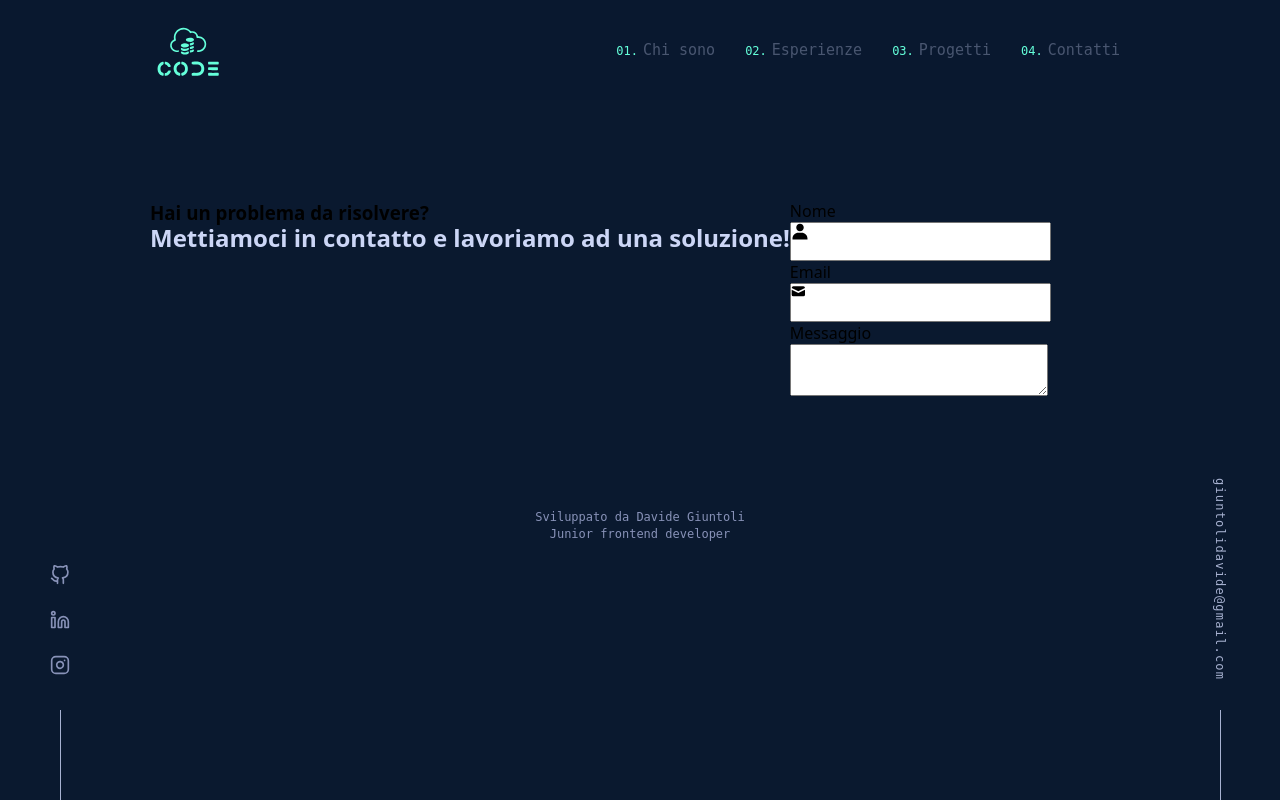
After one commit to B1akeIT/portfolio, a PHP site: page /Contatti.html in a window 1280 px wide. The commit adds this page. Run offline with PHP 8.4, Linux system fonts and the light colour scheme; some web fonts are replaced.

Commit message:
Inizio construzione pagina contatti

```diff
--- /dev/null
+++ b/Contatti.html
@@ -0,0 +1,202 @@
+<!DOCTYPE html>
+<html lang="en">
+<head>
+    <meta charset="UTF-8">
+    <meta http-equiv="X-UA-Compatible" content="IE=edge">
+    <meta name="viewport" content="width=device-width, initial-scale=1.0">
+
+    <meta name="description"
+          content="Davide Giuntoli è uno sviluppatore frontend focalizzato nei framework JavaScript, in special modo Angular, per creare esperienze digitali ottimali.">
+
+    <link href="https://fonts.googleapis.com/css?family=Poppins" rel="stylesheet">
+    <link href="https://fonts.cdnfonts.com/css/calibre" rel="stylesheet">
+    <link href="https://fonts.cdnfonts.com/css/sf-mono" rel="stylesheet">
+    <link href="stile.css" type="text/css" rel="stylesheet"/>
+    <title> Progetti - Davide Giuntoli </title>
+
+    <link rel="icon" href="img/logocode_small.svg">
+</head>
+<body>
+
+
+<div class="background">
+
+    <!-- Header con logo e pulsanti per la navigazione -->
+    <header>
+        <nav>
+            <div class="header-logo">
+                <a href="Home_page.html">
+                    <img
+                            src="img/logocode.svg" alt="Davide Giuntoli"
+                            title="Davide Giuntoli"
+                    />
+                </a>
+            </div>
+            <ul class="button-list">
+                <li class="button-chi-sono">
+                    <a href="Home_page.html#introduzione">Chi sono</a>
+                </li>
+                <li class="button-esperienze">
+                    <a href="Home_page.html#esperienze-lavorative">Esperienze</a>
+                </li>
+                <li class="button-progetti">
+                    <a href="sezione_progetti.html">Progetti</a>
+                </li>
+                <li class="button-contatti">
+                    <a href="Contatti.html">Contatti</a>
+                </li>
+            </ul>
+        </nav>
+    </header>
+
+    <aside id="social">
+        <ul class="lista-social">
+            <li>
+                <a>
+                    <svg xmlns="http://www.w3.org/2000/svg" role="img" viewBox="0 0 24 24"
+                         fill="none" stroke="currentColor" stroke-width="2"
+                         stroke-linecap="round"
+                         stroke-linejoin="round">
+                        <title>GitHub</title>
+                        <path d="M9 19c-5 1.5-5-2.5-7-3m14 6v-3.87a3.37 3.37 0 0 0-.94-2.61c3.14-.35 6.44-1.54 6.44-7A5.44 5.44 0 0 0 20 4.77 5.07 5.07 0 0 0 19.91 1S18.73.65 16 2.48a13.38 13.38 0 0 0-7 0C6.27.65 5.09 1 5.09 1A5.07 5.07 0 0 0 5 4.77a5.44 5.44 0 0 0-1.5 3.78c0 5.42 3.3 6.61 6.44 7A3.37 3.37 0 0 0 9 18.13V22"></path>
+                    </svg>
+                </a>
+            </li>
+            <li>
+                <a>
+                    <svg xmlns="http://www.w3.org/2000/svg" role="img" viewBox="0 0 24 24" fill="none"
+                         stroke="currentColor" stroke-width="2" stroke-linecap="round" stroke-linejoin="round"
+                         class="feather feather-linkedin">
+                        <title>LinkedIn</title>
+                        <path d="M16 8a6 6 0 0 1 6 6v7h-4v-7a2 2 0 0 0-2-2 2 2 0 0 0-2 2v7h-4v-7a6 6 0 0 1 6-6z"></path>
+                        <rect x="2" y="9" width="4" height="12"></rect>
+                        <circle cx="4" cy="4" r="2"></circle>
+                    </svg>
+                </a>
+            </li>
+            <li style="margin-bottom: 20px;">
+                <a>
+                    <svg xmlns="http://www.w3.org/2000/svg" role="img" viewBox="0 0 24 24" fill="none"
+                         stroke="currentColor" stroke-width="2" stroke-linecap="round" stroke-linejoin="round"
+                         class="feather feather-instagram">
+                        <title>Instagram</title>
+                        <rect x="2" y="2" width="20" height="20" rx="5" ry="5"></rect>
+                        <path d="M16 11.37A4 4 0 1 1 12.63 8 4 4 0 0 1 16 11.37z"></path>
+                        <line x1="17.5" y1="6.5" x2="17.51" y2="6.5"></line>
+                    </svg>
+                </a>
+            </li>
+        </ul>
+    </aside>
+
+    <aside id="email">
+        <div>
+            <a>giuntolidavide@gmail.com</a>
+        </div>
+    </aside>
+
+    <!-- Contenuto principale -->
+    <main class="page-wrapper pagina-contatti">
+
+        <!-- Sezione progetti -->
+        <article id="contatti">
+
+            <section>
+
+                <div class="container-testo">
+                    <h1>Hai un problema da risolvere?</h1>
+                    <h2 class="sottotitolo">Mettiamoci in contatto e lavoriamo ad una soluzione!</h2>
+                    <p></p>
+                </div>
+
+                <div class="container-form">
+                    <form>
+                        <div class="form-nome">
+                            <label for="nome">Nome</label>
+                            <div class="input-container" style="position: relative">
+                                <div class="icona-nome" style="position: absolute;">
+                                    <svg xmlns="http://www.w3.org/2000/svg" style="width: 1.25rem; height: 1.25rem;"
+                                         viewBox="0 0 24 24" fill="currentColor">
+                                        <path d="M7.5 6.5C7.5 8.981 9.519 11 12 11s4.5-2.019 4.5-4.5S14.481 2 12 2 7.5 4.019 7.5 6.5zM20 21h1v-1c0-3.859-3.141-7-7-7h-4c-3.86 0-7 3.141-7 7v1h17z"></path>
+                                    </svg>
+                                </div>
+                                <input id="nome" style="padding: 0.625rem 2.5rem;" type="text"/>
+                            </div>
+                        </div>
+                        <div class="form-mail">
+                            <label for="mail">Email</label>
+                            <div class="input-container" style="position: relative">
+                                <div class="icona-mail" style="position: absolute;">
+                                    <svg xmlns="http://www.w3.org/2000/svg" style="width: 1.25rem; height: 1.25rem;"
+                                         viewBox="0 0 24 24" fill="currentColor">
+                                        <path d="M2.003 5.884L10 9.882l7.997-3.998A2 2 0 0016 4H4a2 2 0 00-1.997 1.884z"></path>
+                                        <path d="M18 8.118l-8 4-8-4V14a2 2 0 002 2h12a2 2 0 002-2V8.118z"></path>
+                                    </svg>
+                                </div>
+                                <input id="mail" style="padding: 0.625rem 2.5rem;" type="text"/>
+                            </div>
+                        </div>
+                        <div class="form-messaggio">
+                            <label for="messaggio">Messaggio</label>
+                            <div class="input-container">
+                                <textarea id="messaggio" style="padding: 0.625rem 2.5rem;"></textarea>
+                            </div>
+                        </div>
+                    </form>
+                </div>
+
+            </section>
+        </article>
+
+    </main>
+
+    <footer>
+        <div class="footer-social">
+            <ul class="lista-social">
+                <li>
+                    <a>
+                        <svg xmlns="http://www.w3.org/2000/svg" role="img" viewBox="0 0 24 24"
+                             fill="none" stroke="currentColor" stroke-width="2"
+                             stroke-linecap="round"
+                             stroke-linejoin="round" class="feather feather-github">
+                            <title>GitHub</title>
+                            <path d="M9 19c-5 1.5-5-2.5-7-3m14 6v-3.87a3.37 3.37 0 0 0-.94-2.61c3.14-.35 6.44-1.54 6.44-7A5.44 5.44 0 0 0 20 4.77 5.07 5.07 0 0 0 19.91 1S18.73.65 16 2.48a13.38 13.38 0 0 0-7 0C6.27.65 5.09 1 5.09 1A5.07 5.07 0 0 0 5 4.77a5.44 5.44 0 0 0-1.5 3.78c0 5.42 3.3 6.61 6.44 7A3.37 3.37 0 0 0 9 18.13V22"></path>
+                        </svg>
+                    </a>
+                </li>
+                <li>
+                    <a>
+                        <svg xmlns="http://www.w3.org/2000/svg" role="img" viewBox="0 0 24 24" fill="none"
+                             stroke="currentColor" stroke-width="2" stroke-linecap="round" stroke-linejoin="round"
+                             class="feather feather-linkedin">
+                            <title>LinkedIn</title>
+                            <path d="M16 8a6 6 0 0 1 6 6v7h-4v-7a2 2 0 0 0-2-2 2 2 0 0 0-2 2v7h-4v-7a6 6 0 0 1 6-6z"></path>
+                            <rect x="2" y="9" width="4" height="12"></rect>
+                            <circle cx="4" cy="4" r="2"></circle>
+                        </svg>
+                    </a>
+                </li>
+                <li>
+                    <a>
+                        <svg xmlns="http://www.w3.org/2000/svg" role="img" viewBox="0 0 24 24" fill="none"
+                             stroke="currentColor" stroke-width="2" stroke-linecap="round" stroke-linejoin="round"
+                             class="feather feather-instagram">
+                            <title>Instagram</title>
+                            <rect x="2" y="2" width="20" height="20" rx="5" ry="5"></rect>
+                            <path d="M16 11.37A4 4 0 1 1 12.63 8 4 4 0 0 1 16 11.37z"></path>
+                            <line x1="17.5" y1="6.5" x2="17.51" y2="6.5"></line>
+                        </svg>
+                    </a>
+                </li>
+            </ul>
+        </div>
+        <div class="footer-contenuto">
+            <p>Sviluppato da Davide Giuntoli</p>
+            <p>Junior frontend developer</p>
+        </div>
+    </footer>
+
+</div>
+
+</body>
+</html>
--- a/sezione_progetti.html
+++ b/sezione_progetti.html
@@ -27,17 +27,17 @@
             <div class="header-logo">
                 <a href="Home_page.html">
                     <img
-                            src="img/logocode.svg" alt="Davide Giuntoli"
+                            src="img/logocode_small.svg" alt="Davide Giuntoli"
                             title="Davide Giuntoli"
                     />
                 </a>
             </div>
             <ul class="button-list">
                 <li class="button-chi-sono">
-                    <a href="#introduzione">Chi sono</a>
+                    <a href="Home_page.html#introduzione">Chi sono</a>
                 </li>
                 <li class="button-esperienze">
-                    <a href="#esperienze-lavorative">Esperienze</a>
+                    <a href="Home_page.html#esperienze-lavorative">Esperienze</a>
                 </li>
                 <li class="button-progetti">
                     <a href="sezione_progetti.html">Progetti</a>
--- a/stile.css
+++ b/stile.css
@@ -1243,3 +1243,11 @@ footer .footer-contenuto {
     font-weight: 400;
     line-height: 1.5;
 }
+
+
+/********** Stile pagina contatti **********/
+
+#contatti section {
+    display: flex;
+    flex-direction: row;
+}
```
